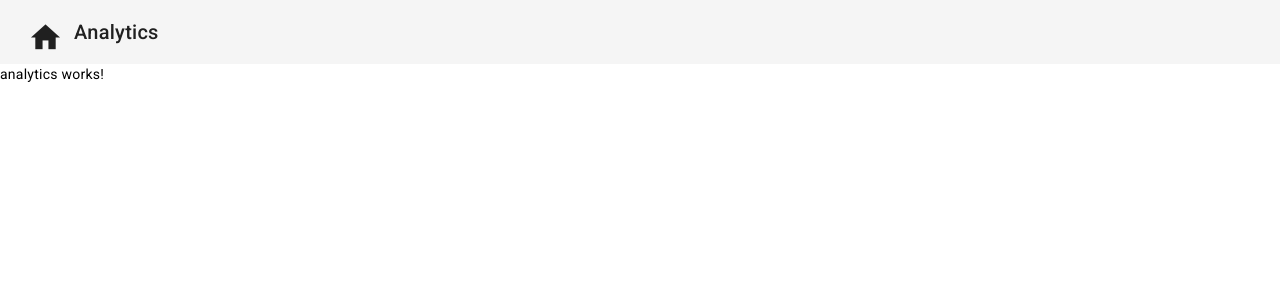
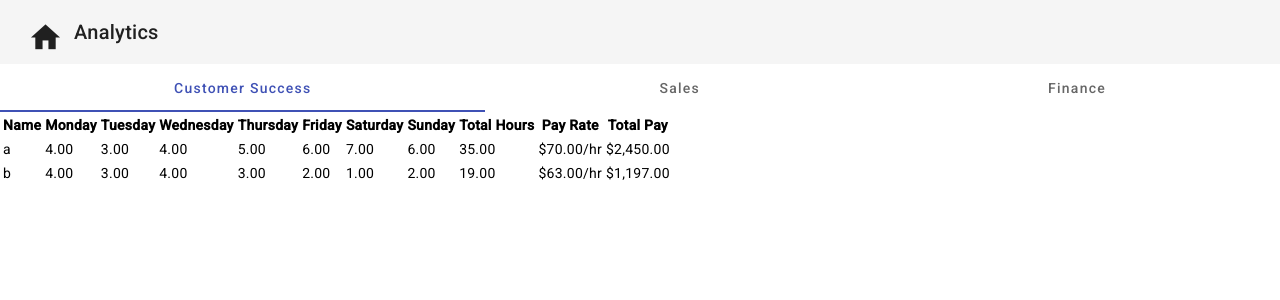
Before and after one commit to keltonlee7536/Chronos, an Angular app: page /analytics in a window 1280 px wide. Shown: the top 300 px of the page. Built offline with nearby package versions, Linux system fonts and the light colour scheme.

Commit message:
3.27 forgotten commit

```diff
--- a/package.json
+++ b/package.json
@@ -15,11 +15,13 @@
     "@angular/common": "^15.2.0",
     "@angular/compiler": "^15.2.0",
     "@angular/core": "^15.2.0",
+    "@angular/fire": "^7.5.0",
     "@angular/forms": "^15.2.0",
     "@angular/material": "^15.2.2",
     "@angular/platform-browser": "^15.2.0",
     "@angular/platform-browser-dynamic": "^15.2.0",
     "@angular/router": "^15.2.0",
+    "firebase": "^9.18.0",
     "rxjs": "~7.8.0",
     "tslib": "^2.3.0",
     "zone.js": "~0.12.0"
--- a/src/app/app.module.ts
+++ b/src/app/app.module.ts
@@ -10,6 +10,7 @@
 import { AnalyticsTableComponent } from './components/analytics-table/analytics-table.component';
 import { MaterialModule } from './modules/material.module';
 import { FormsModule } from '@angular/forms';
+import { HttpClientModule } from '@angular/common/http'
 
 @NgModule({
   declarations: [
@@ -24,7 +25,8 @@
     BrowserModule,
     AppRoutingModule,
     MaterialModule,
-    FormsModule
+    FormsModule,
+    HttpClientModule
   ],
   providers: [],
   bootstrap: [AppComponent]
--- a/src/app/components/analytics-table/analytics-table.component.html
+++ b/src/app/components/analytics-table/analytics-table.component.html
@@ -1 +1,21 @@
-<p>analytics-table works!</p>
+<div>
+    <table>
+        <thead>
+            <th>Name</th>
+            <th *ngFor="let day of weekdays">{{day | titlecase}}</th>
+            <th>Total Hours</th>
+            <th>Pay Rate</th>
+            <th>Total Pay</th>
+        </thead>
+
+        <tbody>
+            <tr *ngFor="let employee of employees; let i = index">
+                <td>{{employee.name}}</td>
+                <td *ngFor="let day of weekdays">{{employee[day] | number:'1.2-2'}}</td>
+                <td class="total-cell">{{getTotalHours(employee) | number:'1.2-2'}}</td>
+                <td>{{employee.payRate | currency}}/hr</td>
+                <td>{{employee.payRate * getTotalHours(employee) | currency}}</td>
+            </tr>
+        </tbody>
+    </table>
+</div>
--- a/src/app/components/analytics-table/analytics-table.component.ts
+++ b/src/app/components/analytics-table/analytics-table.component.ts
@@ -1,10 +1,79 @@
-import { Component } from '@angular/core';
+import { Component, OnInit, Input } from '@angular/core';
+import { Employee } from 'src/app/interfaces/employee'
 
 @Component({
   selector: 'app-analytics-table',
   templateUrl: './analytics-table.component.html',
   styleUrls: ['./analytics-table.component.scss']
 })
-export class AnalyticsTableComponent {
+export class AnalyticsTableComponent implements OnInit {
+  @Input()
+  departmentId: string | undefined;
+
+  weekdays: string[] = ['monday', 'tuesday', 'wednesday', 'thursday', 'friday', 'saturday', 'sunday'];
+  employees: Employee[] = [];
+  employeeData: Employee[] = [
+    {
+        departmentId: '1',
+        friday: 6,
+        id: '1',
+        monday: 4,
+        name: 'a',
+        payRate: 70,
+        saturday: 7,
+        sunday: 6,
+        thursday: 5,
+        tuesday: 3,
+        wednesday: 4
+    },
+    {
+        departmentId: '1',
+        friday: 2,
+        id: '2',
+        monday: 4,
+        name: 'b',
+        payRate: 63,
+        saturday: 1,
+        sunday: 2,
+        thursday: 3,
+        tuesday: 3,
+        wednesday: 4
+    },
+    {
+        departmentId: '2',
+        friday: 9,
+        id: '3',
+        monday: 8,
+        name: 'c',
+        payRate: 76,
+        saturday: 7,
+        sunday: 5,
+        thursday: 4,
+        tuesday: 7,
+        wednesday: 5
+    },
+    {
+        departmentId: '3',
+        friday: 2,
+        id: '4',
+        monday: 3,
+        name: 'd',
+        payRate: 56,
+        saturday: 3,
+        sunday: 2,
+        thursday: 0,
+        tuesday: 4,
+        wednesday: 5
+    }
+];
+
+ngOnInit(): void {
+  this.employees = this.employeeData.filter(employee => employee.departmentId === this.departmentId);
+}
+
+getTotalHours(employee: Employee): number {
+  return employee.monday + employee.tuesday + employee.wednesday
+      + employee.thursday + employee.friday + employee.saturday + employee.sunday;
+}
 
 }
--- a/src/app/components/analytics/analytics.component.html
+++ b/src/app/components/analytics/analytics.component.html
@@ -1 +1,11 @@
-<p>analytics works!</p>
+<mat-tab-group mat-align-tabs="center">
+    <mat-tab label="Customer Success">
+        <app-analytics-table [departmentId]="'1'"></app-analytics-table>
+    </mat-tab>
+    <mat-tab label="Sales">
+        <app-analytics-table [departmentId]="'2'"></app-analytics-table>
+    </mat-tab>
+    <mat-tab label="Finance">
+        <app-analytics-table departmentId="3"></app-analytics-table>
+    </mat-tab>
+</mat-tab-group>
--- a/src/app/components/analytics/analytics.component.scss
+++ b/src/app/components/analytics/analytics.component.scss
@@ -0,0 +1,3 @@
+mat-card {
+    margin: auto;
+}
--- a/src/app/components/departments/departments.component.html
+++ b/src/app/components/departments/departments.component.html
@@ -1,7 +1,8 @@
-<div class="'main-container">
+<div class="main-container">
     <mat-card>
         <mat-list>
-            <mat-list-item *ngFor="let department of departments" (click)="goToDepartment(department.id)">
+            <!-- <mat-list-item *ngFor="let department of departments" (click)="goToDepartment(department.id)"> -->
+            <mat-list-item *ngFor="let department of $departments | async" (click)="goToDepartment(department.id)">
                 {{department.name}}
             </mat-list-item>
         </mat-list>
--- a/src/app/components/departments/departments.component.ts
+++ b/src/app/components/departments/departments.component.ts
@@ -2,6 +2,7 @@
 import {DepartmentsService } from '../../services/departments.service';
 import { Department } from 'src/app/interfaces/department';
 import { Router } from "@angular/router";
+import { Observable } from 'rxjs';
 
 @Component({
   selector: 'app-departments',
@@ -9,7 +10,8 @@
   styleUrls: ['./departments.component.scss']
 })
 export class DepartmentsComponent implements OnInit {
-  departments: Department[];
+  departments: Department[] | undefined;
+  $departments: Observable<Department[]> | undefined;
 
   constructor(
     private departmentsService: DepartmentsService,
@@ -17,7 +19,7 @@
   ) { }
 
   ngOnInit(): void {
-    this.departments = this.departmentsService.departments;
+    this.$departments = this.departmentsService.getDepartments();
   }
 
   goToDepartment(departmentId: string): void {
--- a/src/app/components/timesheet/timesheet.component.html
+++ b/src/app/components/timesheet/timesheet.component.html
@@ -12,14 +12,12 @@
                 <mat-icon>add</mat-icon>
             </button>
 
-            <!-- <div>{{employees | json}}</div> -->
         </mat-card>
-
         <mat-card class="hours">
             <table>
                 <thead>
                     <th>Name</th>
-                    <th *ngFor="let day of weekdays">{{day}}</th>
+                    <th *ngFor="let day of weekdays">{{day | titlecase}}</th>
                     <th>Total Hours</th>
                     <th></th>
                 </thead>
--- a/src/app/services/departments.service.ts
+++ b/src/app/services/departments.service.ts
@@ -1,15 +1,21 @@
 import { Injectable } from '@angular/core';
 import { Department } from '../interfaces/department';
+import { HttpClient } from '@angular/common/http';
+import { Observable } from 'rxjs';
 
 @Injectable({
   providedIn: 'root'
 })
 export class DepartmentsService {
-  departments: Department[] = [
-    {id: '1', name: 'Customer Success'},
-    {id: '2', name: 'Sales'},
-    {id: '3', name: 'Finance'},
-];
+  departments: Department[] = [];
 
-  constructor() { }
+
+constructor(
+  private http: HttpClient
+) {};
+
+getDepartments(): Observable<Department[]> {
+  return this.http.get<Department[]>(`https://hr-timesheet-test.firebaseio.com/departments.json`);
 }
+
+}
```
Also changed, not shown: src/app/modules/material.module.ts (+5 -2 lines), 1 other file (tests, documents, lock files or other folders).
